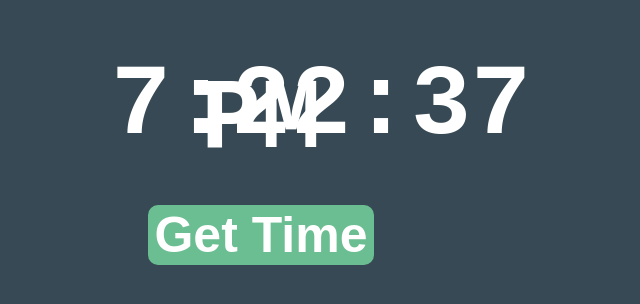
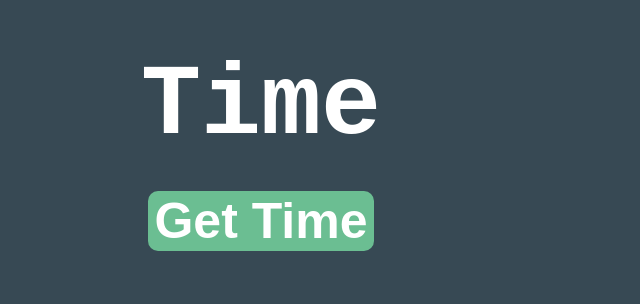
Before and after one commit to AbioyeSamuel/useState_Hook_Practice, a React (Create React App) app: page / in a window 1280 px wide. Shown: the part 130-434 px from the top of the page, without its empty margins (379-1019 px from the left). Built offline with nearby package versions, Linux system fonts and the light colour scheme.

Commit message:
Current Time is set Using React Hook (useState)

```diff
--- a/src/components/App.jsx
+++ b/src/components/App.jsx
@@ -1,14 +1,17 @@
-import React from "react";
+import React, { useState } from "react";
 
 function App() {
-  let time = new Date().toLocaleTimeString();
-  console.log(time);
+  const [currentTime, setCurrentTime] = useState("Time");
 
-  function Timer() {}
+  function Timer() {
+    let time = new Date().toLocaleTimeString();
+    console.log(time);
+    setCurrentTime(time);
+  }
   return (
     <div className="container">
-      <h1>{time}</h1>
-      <button>Get Time</button>
+      <h1>{currentTime}</h1>
+      <button onClick={Timer}>Get Time</button>
     </div>
   );
 }
```
